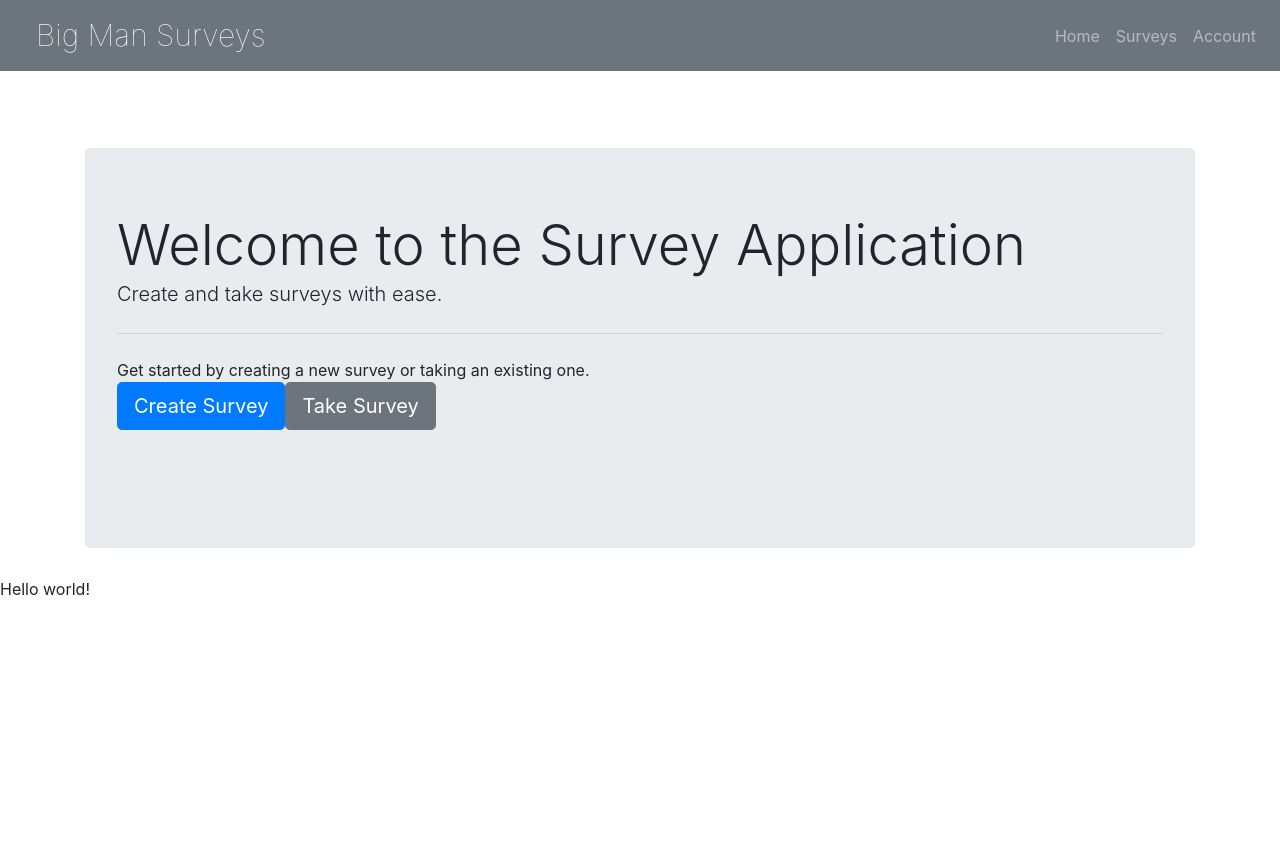
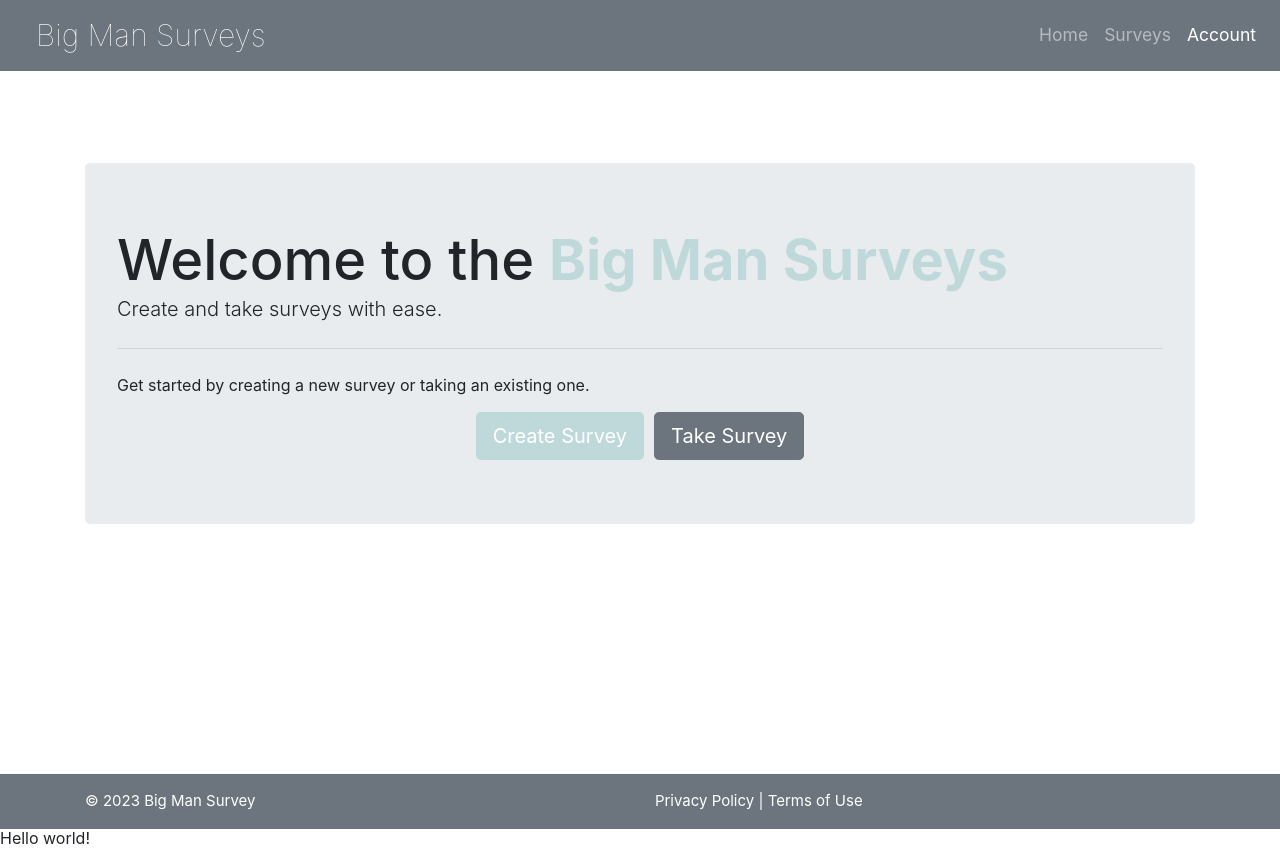
Before and after one commit to Goitse-Hub/Survey-App, an Angular app in the folder client/: page /home in a window 1280 px wide. Before the commit the page ends 800 px from the top, so only its background shows below. Built offline with nearby package versions, Linux system fonts and the light colour scheme.

Commit message:
Home page is 90% done, the only thing left to do is routing the pages

```diff
--- a/client/src/app/components/homepage/homepage.component.html
+++ b/client/src/app/components/homepage/homepage.component.html
@@ -5,28 +5,43 @@
     <button class="navbar-toggler" type="button" data-toggle="collapse" data-target="#navbarCollapse" aria-controls="navbarCollapse" aria-expanded="false" aria-label="Toggle navigation">
       <span class="navbar-toggler-icon"></span>
     </button>
-    <div class="collapse navbar-collapse" id="navbarCollapse">
+    <div class="collapse navbar-collapse" id="navbarCollapse" style="font-size: 17.5px;">
       <ul class="navbar-nav ml-auto">
         <li class="nav-item">
-          <a class="nav-link" href="#">Home</a>
+          <a class="nav-link"  routerLink="">Home</a>
         </li>
         <li class="nav-item">
-          <a class="nav-link" href="#">Surveys</a>
+          <a class="nav-link"  routerLink="">Surveys</a>
         </li>
         <li class="nav-item">
-          <a class="nav-link" routerLink="/register">Account</a>
+          <a class="nav-link text-white"  routerLink="/register">Account</a>
         </li>
       </ul>
     </div>
-  </nav>
+</nav>
 
-  <div class="container mt-5" style="padding-top:100px;">
-    <div class="jumbotron" style="height: 50vh;">
-      <h1 class="display-4">Welcome to the Survey Application</h1>
-      <p class="lead">Create and take surveys with ease.</p>
-      <hr class="my-4">
-      <p>Get started by creating a new survey or taking an existing one.</p>
-      <a class="btn btn-primary btn-lg" href="#" role="button">Create Survey</a>
-      <a class="btn btn-secondary btn-lg" href="#" role="button">Take Survey</a>
+<div class="container mt-5" style="padding-top:115px;">
+    <div class="jumbotron" >
+        <h1 class="display-4">Welcome to the <span style="color:#BFD9DA; font-weight:700;">Big Man Surveys</span></h1>
+        <p class="lead">Create and take surveys with ease.</p>
+        <hr class="my-4">
+        <p>Get started by creating a new survey or taking an existing one.</p>
+        <div class="survey-btn">
+            <a class="btn btn-lg btn1" href="#" role="button">Create Survey</a>
+            <a class="btn btn-secondary btn-lg btn2" href="#" role="button">Take Survey</a>
+        </div>
     </div>
-  </div>
+</div>
+
+<footer class="bg-secondary py-3" style="margin-top: 250px; font-size: 15px;">
+    <div class="container">
+        <div class="row">
+            <div class="col-md-6">
+                <p class="text-white">&copy; 2023 Big Man Survey</p>
+            </div>
+            <div class="col-md-6 text-md-end">
+                <p class="text-white"><a >Privacy Policy</a> | <a>Terms of Use</a></p>
+            </div>
+        </div>
+    </div>
+</footer>
--- a/client/src/app/components/homepage/homepage.component.scss
+++ b/client/src/app/components/homepage/homepage.component.scss
@@ -0,0 +1,30 @@
+.display-4 {
+    font-weight: 500;
+}
+
+.survey-btn {
+    margin-top: 15px;
+    text-align: center;
+}
+
+.survey-btn a.btn2 {
+    margin-left: 10px;
+}
+
+.btn1 {
+    background-color: #BFD9DA;
+    color: white;
+    transition: 0.3s ease-in-out;
+}
+
+.btn1:hover {
+    background-color: #87AAAE;
+    color: white;
+    transform: scale(1.1);
+    transition: 0.3s ease-in-out;
+}
+
+.btn2:hover {
+    transform: scale(1.1);
+    transition: 0.3s ease-in-out;
+}
```
